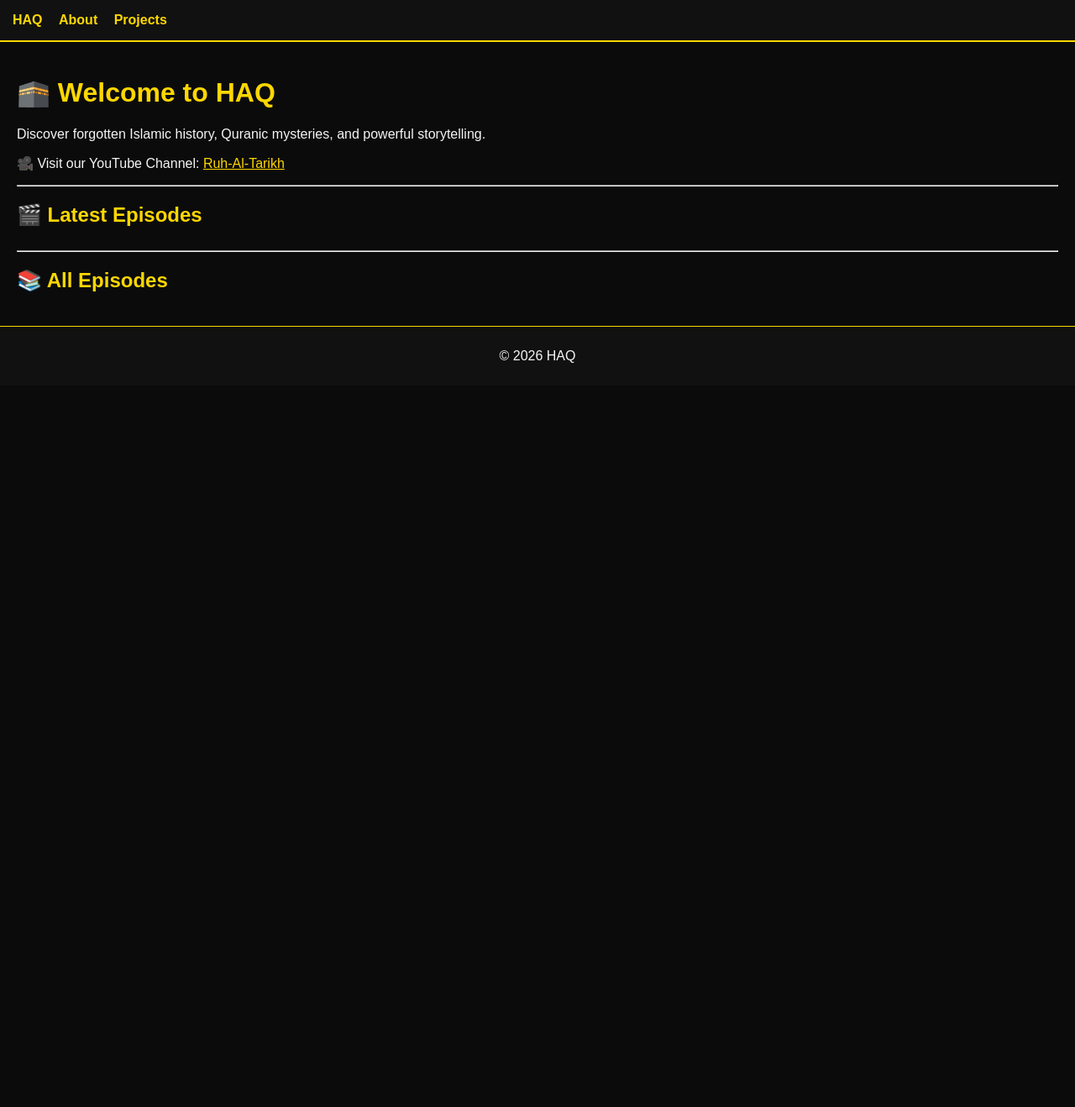
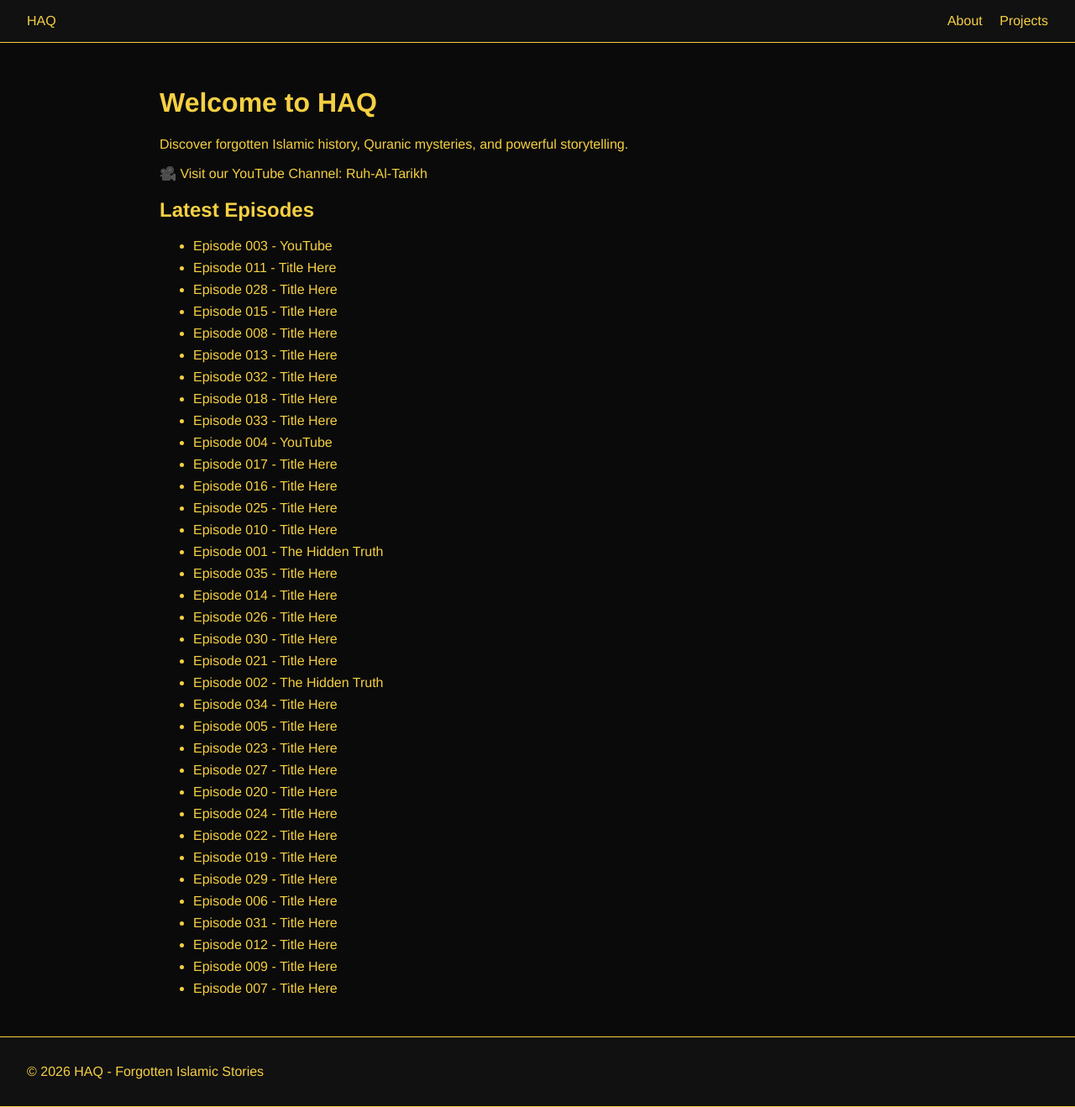
Before and after one commit to ruh-al-tarikh/Haqq, a Jekyll site: the page built from index.md, in a window 1280 px wide. Shown: the whole page at 84% size. Built offline with Jekyll 4.4.1, drawn with Linux system fonts in a browser that asks for light colours; before the commit the page ends 900 px from its top, so only the background shows below that.

Commit message:
_includes/ + Fix UI layout + _config.yml + assets + index.md + _episodes/

```diff
--- a/_config.yml
+++ b/_config.yml
@@ -1,7 +1,6 @@
-title: HAQQ
-theme: minima
-
-collections:
-  episodes:
-    output: true
-    permalink: /episodes/:name/
+title: "HAQ - Forgotten Islamic Stories"
+email: "azrizwanm@gmail.com"
+description: "Discover forgotten Islamic history, Quranic mysteries, and prophetic storytelling."
+baseurl: ""
+url: "https://ruh-al-tarikh.github.io"
+theme: null
--- /dev/null
+++ b/_includes/footer.html
@@ -0,0 +1,3 @@
+<footer class="site-footer">
+  <p>© {{ site.time | date: "%Y" }} HAQ - Forgotten Islamic Stories</p>
+</footer>
--- /dev/null
+++ b/_includes/header.html
@@ -0,0 +1,9 @@
+<header class="site-header">
+  <div class="logo">
+    <a href="{{ '/' | relative_url }}">HAQ</a>
+  </div>
+  <nav class="nav-links">
+    <a href="{{ '/about.html' | relative_url }}">About</a>
+    <a href="{{ '/projects.html' | relative_url }}">Projects</a>
+  </nav>
+</header>
--- a/_layouts/default.html
+++ b/_layouts/default.html
@@ -2,25 +2,19 @@
 <html lang="en">
 <head>
   <meta charset="UTF-8">
-  <title>{{ page.title }} | {{ site.title }}</title>
+  <title>{{ page.title | default: site.title }}</title>
   <link rel="stylesheet" href="{{ '/assets/css/style.css' | relative_url }}">
+  <meta name="viewport" content="width=device-width, initial-scale=1.0">
 </head>
-
 <body>
 
-<header>
-  <a href="{{ '/' | relative_url }}">HAQ</a>
-  <a href="{{ '/about.html' | relative_url }}">About</a>
-  <a href="{{ '/projects.html' | relative_url }}">Projects</a>
-</header>
+{% include header.html %}
 
-<main>
+<main class="content">
   {{ content }}
 </main>
 
-<footer>
-  <p>© {{ site.time | date: "%Y" }} HAQ</p>
-</footer>
+{% include footer.html %}
 
 </body>
 </html>
--- a/assets/css/style.css
+++ b/assets/css/style.css
@@ -1,58 +1,43 @@
 body {
-  background-color: #0b0b0b;
-  color: #f5f5f5;
-  font-family: Arial, sans-serif;
-  margin: 0;
-  padding: 0;
-}
-
-header {
-  background: #111;
-  padding: 15px;
-  border-bottom: 2px solid gold;
-}
-
-header a {
-  color: gold;
-  margin-right: 15px;
-  text-decoration: none;
-  font-weight: bold;
-}
-
-h1, h2, h3 {
-  color: gold;
-}
-
-main {
-  padding: 20px;
-}
-
-.episodes-grid {
-  display: grid;
-  grid-template-columns: repeat(auto-fill, minmax(250px, 1fr));
-  gap: 15px;
-}
-
-.episode-card {
-  background: #1a1a1a;
-  padding: 15px;
-  border-radius: 10px;
-  border: 1px solid #333;
-  transition: 0.3s;
-}
-
-.episode-card:hover {
-  border-color: gold;
-  transform: scale(1.03);
+    margin: 0;
+    font-family: "Helvetica Neue", Helvetica, Arial, sans-serif;
+    background-color: #0a0a0a;
+    color: #f5d042; /* gold */
 }
 
 a {
-  color: gold;
+    color: #f5d042;
+    text-decoration: none;
 }
 
-footer {
-  background: #111;
-  padding: 10px;
-  text-align: center;
-  border-top: 1px solid gold;
+a:hover {
+    text-decoration: underline;
 }
+
+.site-header, .site-footer {
+    padding: 1rem 2rem;
+    background-color: #111;
+    border-bottom: 1px solid #f5d042;
+    display: flex;
+    justify-content: space-between;
+    align-items: center;
+}
+
+.site-footer {
+    border-top: 1px solid #f5d042;
+    text-align: center;
+}
+
+.nav-links a {
+    margin-left: 1rem;
+}
+
+.content {
+    padding: 2rem;
+    max-width: 900px;
+    margin: 0 auto;
+}
+
+ul li {
+    margin-bottom: 0.5rem;
+}
--- a/index.md
+++ b/index.md
@@ -3,32 +3,18 @@ layout: default
 title: Home
 ---
 
-# 🕋 Welcome to HAQ
+# Welcome to HAQ
 
 Discover forgotten Islamic history, Quranic mysteries, and powerful storytelling.
 
 🎥 Visit our YouTube Channel: [Ruh-Al-Tarikh](https://www.youtube.com/@Ruh-Al-Tarikh)
 
----
-
-## 🎬 Latest Episodes
-
-<div class="episodes-grid">
-{% for episode in site.episodes reversed limit:12 %}
-  <div class="episode-card">
-    <a href="{{ episode.url }}">
-      <h3>{{ episode.title }}</h3>
-    </a>
-  </div>
-{% endfor %}
-</div>
-
----
-
-## 📚 All Episodes
+## Latest Episodes
 
 <ul>
-{% for episode in site.episodes reversed %}
-  <li><a href="{{ episode.url }}">{{ episode.title }}</a></li>
+{% for episode in site.pages %}
+  {% if episode.path contains 'episode' %}
+    <li><a href="{{ episode.url }}">{{ episode.title }}</a></li>
+  {% endif %}
 {% endfor %}
 </ul>
```
Also changed, not shown: _episodes/episode001.md (added, +67 -0 lines).
